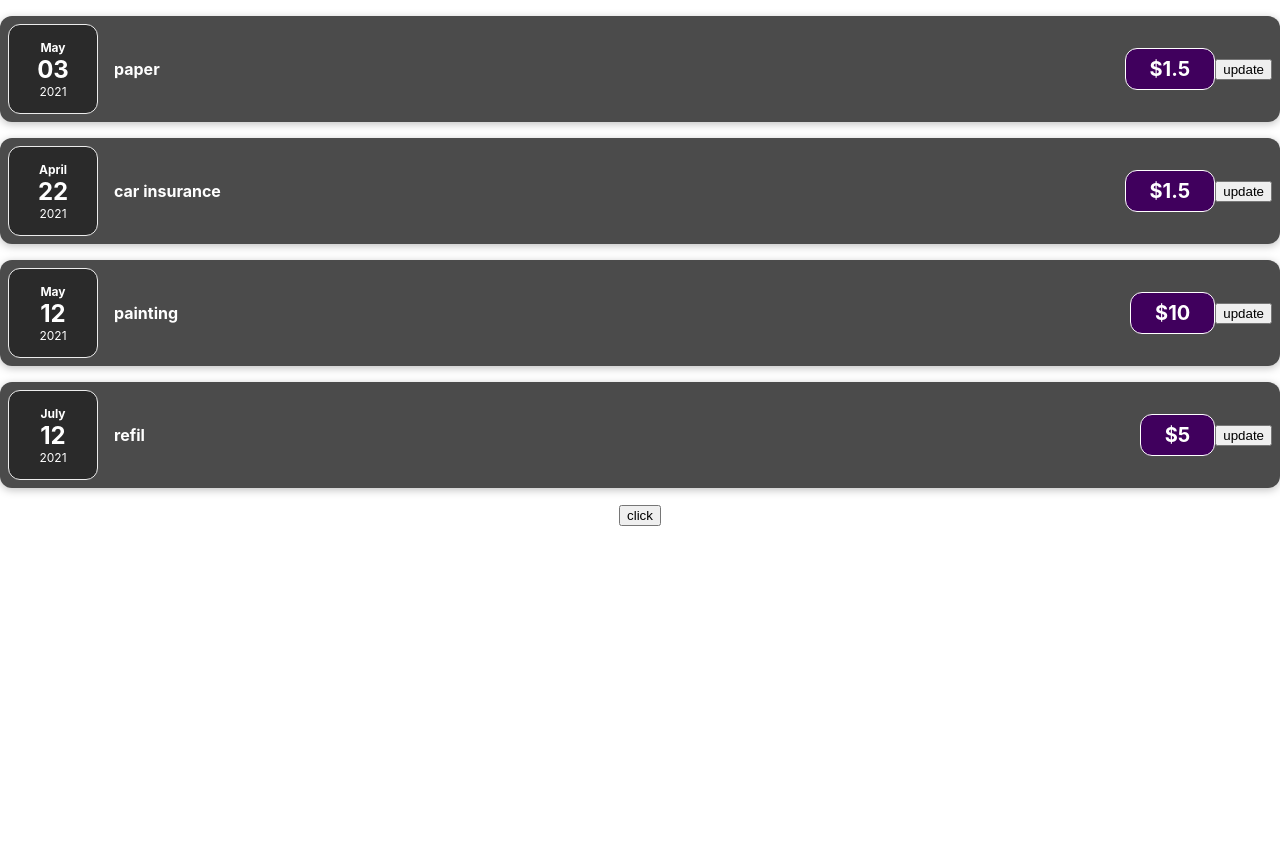
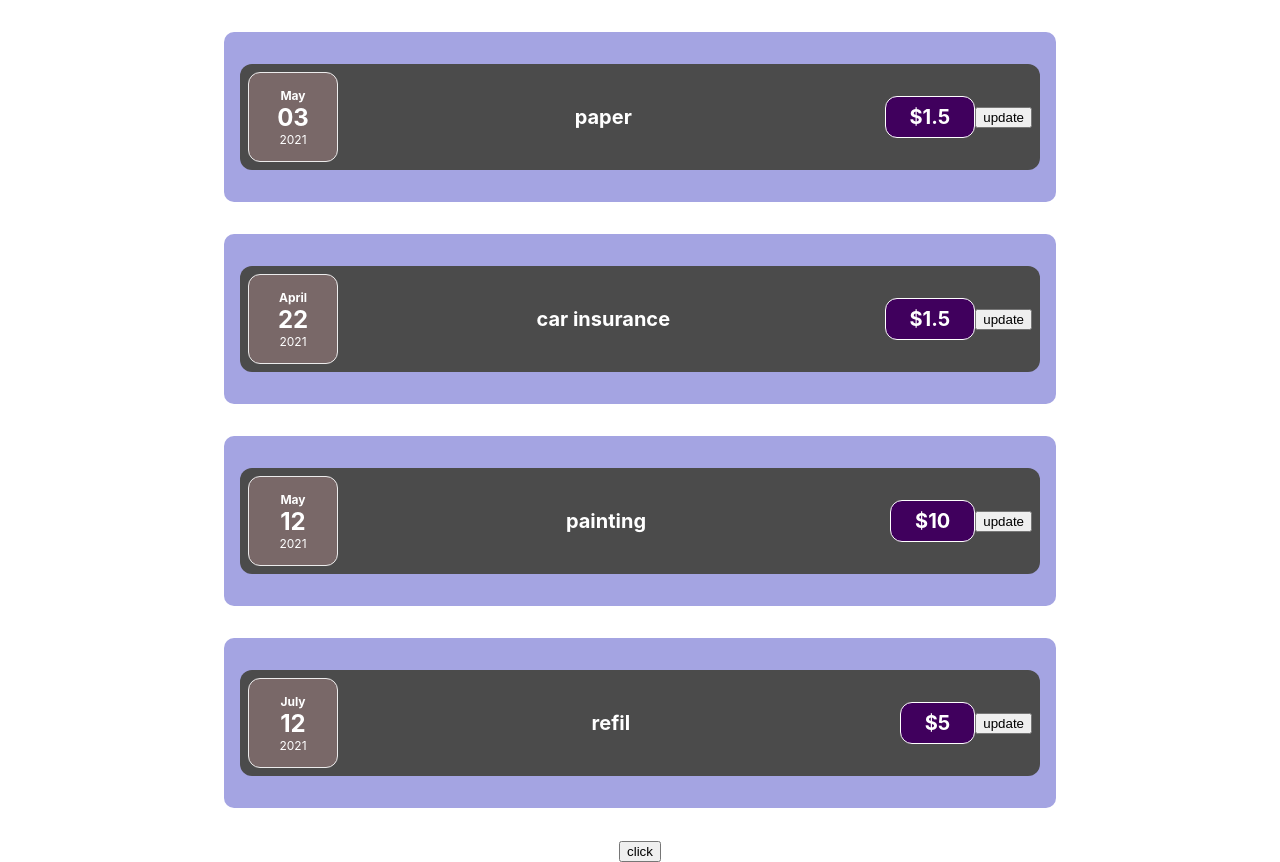
Before and after one commit to BekembaevaSel/exp.project-17, a React (Create React App) app: page / in a window 1280 px wide. Before the commit the page ends 800 px from the top, so only its background shows below. Built offline with nearby package versions, Linux system fonts and the light colour scheme.

Commit message:
added card component and styles

```diff
--- a/src/App.js
+++ b/src/App.js
@@ -1,6 +1,6 @@
 
 import './App.css';
-import Expenses from './components/Expenses'
+import Expenses from './components/Expenses/Expenses'
 
 function helloHandler(){
 	for(let i = 0; i <=3; i++){
--- a/src/components/Expenses.css
+++ /dev/null
@@ -1,5 +0,0 @@
-.expenses{
-    width: 900px;
-    margin: 0 auto;
-    background-color: blue;
-}
--- a/src/components/ExpenseDate.css
+++ b/src/components/Expenses/ExpenseDate.css
@@ -4,7 +4,7 @@
 	width: 5.5rem;
 	height: 5.5rem;
 	border: 1px solid #ececec;
-	background-color: #2a2a2a;
+	background-color: #796868;
 	color: white;
 	border-radius: 12px;
 	align-items: center;
--- a/src/components/ExpenseItem.css
+++ b/src/components/Expenses/ExpenseItem.css
@@ -2,7 +2,7 @@
 	display: flex;
 	justify-content: space-between;
 	align-items: center;
-	box-shadow: 0 2px 8px rgba(0, 0, 0, 0.25);
+	/* box-shadow: 0 0px 8px rgba(21, 80, 168, 0.25); */
 	padding: 0.5rem;
 	margin: 1rem 0;
 	border-radius: 12px;
--- a/src/components/ExpenseItem.jsx
+++ b/src/components/Expenses/ExpenseItem.jsx
@@ -4,21 +4,22 @@ import ExpenseDate from './ExpenseDate'
 
 function ExpenseItem(props) {
 	const [title, setTitle] = useState(props.title)
-	// const [amount, setAmount] = useState('$200')
-	// const expenseTitle = props.title
+	const [amount, setAmount] = useState('$200')
+	const expenseTitle = props.title
 	const expenseAmount = props.amount
 
 	const updateTitleHandler = () => {
 		setTitle('updated')
-		// expenseTitle = 'updated'
+		expenseTitle = 'updated'
 	}
 
 	return (
 		<div className='expense-item'>
-			{console.log(title)}
 			<ExpenseDate date={props.date} />
-			<h2 className='expense-item__description'>{title}</h2>
-			<div className='expense-item__price'>${expenseAmount}</div>
+			<div className='expense-item__description'>
+				<h2>{props.title}</h2>
+				<div className='expense-item__price'>${props.amount}</div>
+			</div>
 			<button onClick={updateTitleHandler}>update</button>
 		</div>
 	)
--- /dev/null
+++ b/src/components/Expenses/Expenses.css
@@ -0,0 +1,7 @@
+.expenses{
+    padding: 1rem;
+    width: 50rem;
+    margin: 2rem auto;
+    background-color: rgb(164, 164, 226);
+   max-width: 95%;
+}
--- a/src/components/Expenses.jsx
+++ b/src/components/Expenses/Expenses.jsx
@@ -1,25 +1,28 @@
 import React from 'react'
 import ExpenseItem from './ExpenseItem'
 import './Expenses.css'
+import Card from '../UI/Card'
+
+
 function Expenses(props) {
 	// -------------------------------------------------------------------
 	//  СПОСОБ С МАР
 
-
-	const arr = props.data
 	return (
-            <div>
-                {arr.map((el) => {
+		<>
+		{props.data.map((el, id) => {
 			return (
+				<Card className='expenses'>
 					<ExpenseItem
-                            key={el.id}
 					title={el.title}
 					amount={el.amount}
 					date={el.date}
+					key={id}
 					/>
+				</Card>
 			)
 		})}
-            </div>
+		</>
 	)
 }
 
--- a/src/components/Card.css
+++ b/src/components/UI/Card.css
@@ -1,4 +1,3 @@
 .card{
     border-radius: 10px;
-    box-shadow: 1px 10px;
 }
--- a/src/components/Card.js
+++ b/src/components/UI/Card.js
@@ -2,9 +2,9 @@ import React from 'react'
 import './Card.css'
 
 function Card(props){
-    const classes = "card" + props.className;
+    const classes = "card " + props.className;
     return (
-        <div className='[classes]'>{props.children}</div>
+        <div className={classes}>{props.children}</div>
     )
 }
 
```
Also changed, not shown: src/components/Expenses/ExpenseDate.jsx (renamed from src/components/ExpenseDate.jsx). Lines whose indentation alone changed are shown as unchanged.
